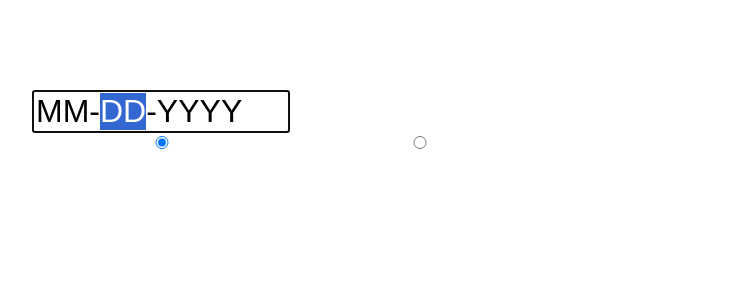
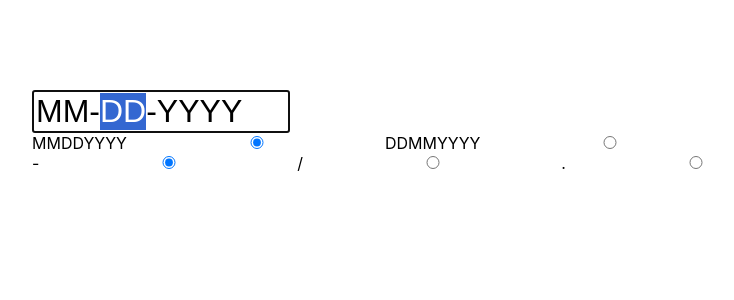
Before and after one commit to danedavid/DateTime, a React (Create React App) app: page / in a window 1280 px wide. Shown: the top 300 px of the page, without its empty margins (58-792 px from the left). Built offline with nearby package versions, Linux system fonts and the light colour scheme.

Commit message:
Introduce 'separator' prop

```diff
--- a/src/App.js
+++ b/src/App.js
@@ -7,31 +7,59 @@ const DDMMYYYY = 'DDMMYYYY';
 
 class App extends Component {
   state = {
-    format: MMDDYYYY
+    format: MMDDYYYY,
+    separator: '-',
   }
 
   handleChange = ev => {
     this.setState({ format: ev.target.value });
   }
+
+  handleSeparatorChange = ev => {
+    this.setState({ separator: ev.target.value });
+  }
   render() {
-    const { format } = this.state;
+    const { format, separator } = this.state;
     return (
       <>
         <Date
           format={format}
+          separator={separator}
         />
-        <input
+        <div>
+        MMDDYYYY<input
             type='radio'
             checked={format === MMDDYYYY}
             value={MMDDYYYY}
             onChange={this.handleChange}
           />
-        <input
+          DDMMYYYY<input
             type='radio'
             checked={format === DDMMYYYY}
             value={DDMMYYYY}
             onChange={this.handleChange}
           />
+        </div>
+        <div>
+          -<input
+            type='radio'
+            checked={separator === '-'}
+            value={'-'}
+            onChange={this.handleSeparatorChange}
+          />
+          /<input
+            type='radio'
+            checked={separator === '/'}
+            value={'/'}
+            onChange={this.handleSeparatorChange}
+          />
+          .<input
+            type='radio'
+            checked={separator === '.'}
+            value={'.'}
+            onChange={this.handleSeparatorChange}
+          />
+        </div>
       </>
     );
   }
--- a/src/Date.js
+++ b/src/Date.js
@@ -289,13 +289,13 @@ class Date extends React.Component {
 
   render() {
     const { day, month, year } = this.state
-    const { format } = this.props;
+    const { format, separator } = this.props;
 
     let value;
 
     switch (format) {
-      case MMDDYYYY: value = `${month}-${day}-${year}`; break;
-      case DDMMYYYY: value = `${day}-${month}-${year}`; break;
+      case MMDDYYYY: value = `${month}${separator}${day}${separator}${year}`; break;
+      case DDMMYYYY: value = `${day}${separator}${month}${separator}${year}`; break;
       default: console.error('Invalid `format` prop given'); value = `${month}-${day}-${year}`;
     }
 
```
Lines whose indentation alone changed are shown as unchanged.
